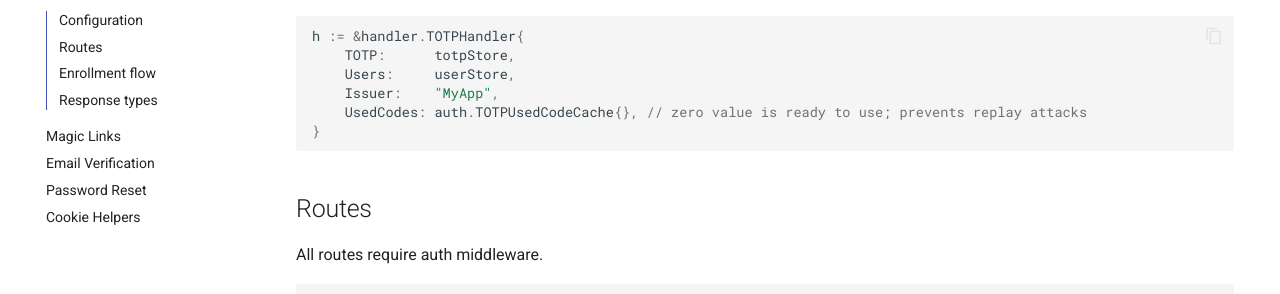
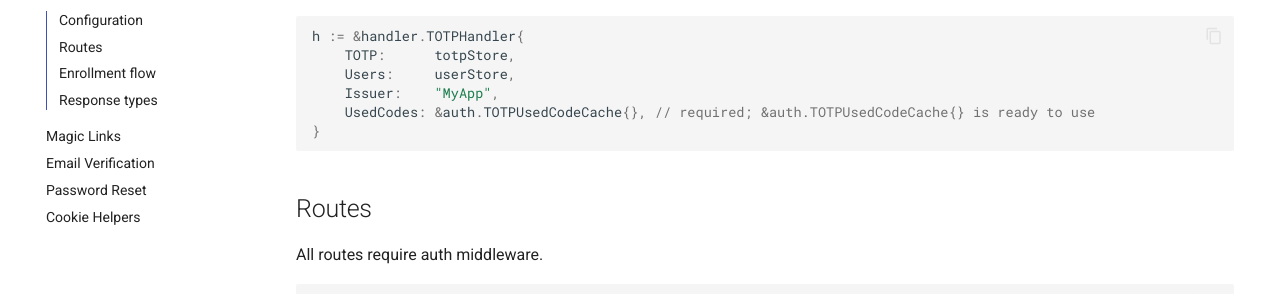
Before and after one commit to amalgamated-tools/goauth, an MkDocs documentation site: the page built from docs/handler/totp.md, in a window 1280 px wide and 900 px high. Shown: the part 328-622 px from the top of the window. Built offline with MkDocs 1.6.1 and Material for MkDocs 9.7.7, drawn with Linux system fonts in a browser that asks for light colours; comment, search, counter and statistics services are not loaded.

Commit message:
docs: fix TOTPHandler.UsedCodes pointer type in configuration example (#124)
TOTPHandler.UsedCodes is typed as *auth.TOTPUsedCodeCache (pointer) and
panics at runtime if nil. The configuration example showed the value form
auth.TOTPUsedCodeCache{} which would not compile when assigned to a pointer
field. Update to &auth.TOTPUsedCodeCache{} and clarify that the field is
required.

Co-authored-by: github-actions[bot] <41898282+github-actions[bot]@users.noreply.github.com>
Co-authored-by: Copilot <223556219+Copilot@users.noreply.github.com>

````diff
--- a/docs/handler/totp.md
+++ b/docs/handler/totp.md
@@ -9,7 +9,7 @@ h := &handler.TOTPHandler{
     TOTP:      totpStore,
     Users:     userStore,
     Issuer:    "MyApp",
-    UsedCodes: auth.TOTPUsedCodeCache{}, // zero value is ready to use; prevents replay attacks
+    UsedCodes: &auth.TOTPUsedCodeCache{}, // required; &auth.TOTPUsedCodeCache{} is ready to use
 }
 ```
 
````
